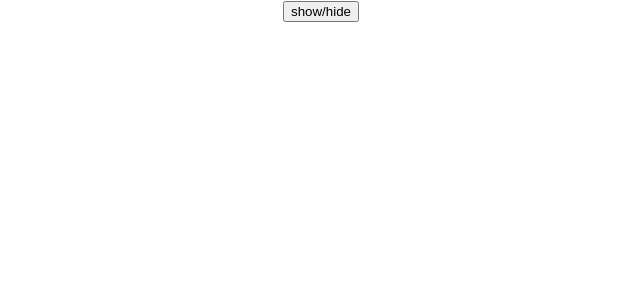
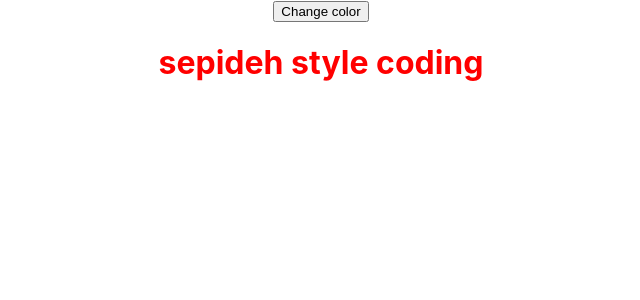
Before and after one commit to sepidehvahedian/shoping, a React (Create React App) app: page / in a window 1280 px wide. Shown: the top 300 px of the page, without its empty margins (319-959 px from the left). Built offline with nearby package versions, Linux system fonts and the light colour scheme.

Commit message:
change style element by state

```diff
--- a/src/App.js
+++ b/src/App.js
@@ -2,12 +2,16 @@ import { useState } from "react";
 import "./App.css";
 
 function App() {
-  const [showText, setShowText] = useState(false);
-  const toggleText = () => setShowText(!showText);
+  const [textColor, setTextColor] = useState("red");
+
   return (
     <div className="App">
-      <button onClick={toggleText}>show/hide</button>
-      {showText && <h1>sepideh style codeing</h1>}
+      <button
+        onClick={() => setTextColor(textColor === "red" ? "green" : "red")}
+      >
+        Change color
+      </button>
+      <h1 style={{ color: textColor }}>sepideh style coding</h1>
     </div>
   );
 }
```
